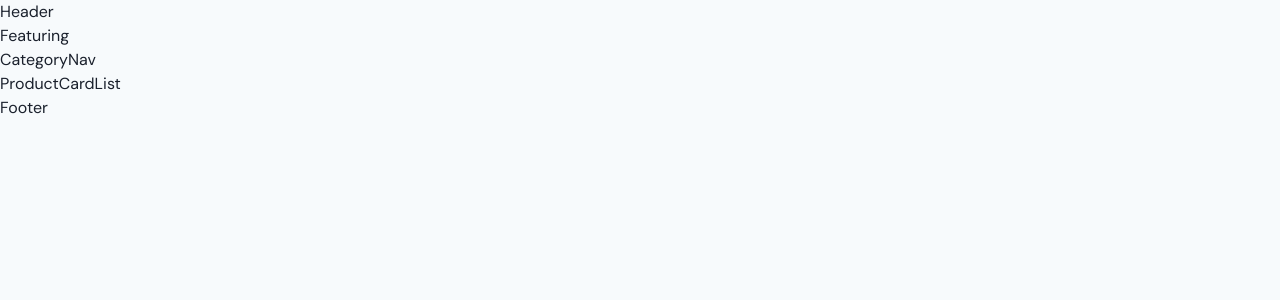
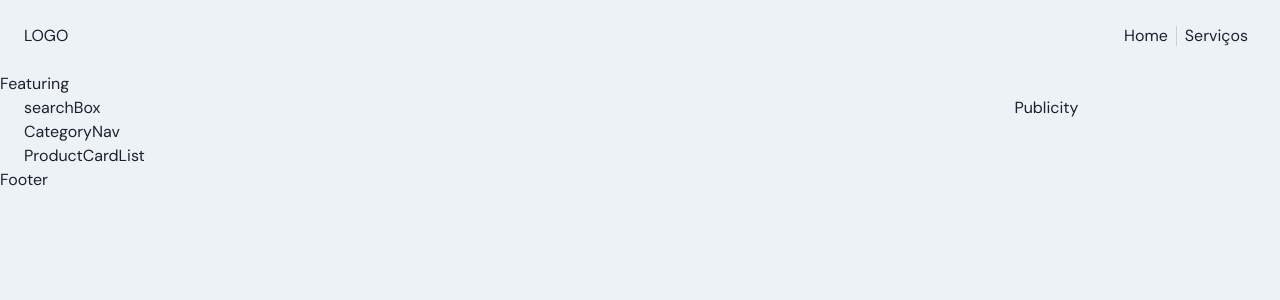
Before and after one commit to arthurllopes/unacity, a Next.js app: page / in a window 1280 px wide. Shown: the top 300 px of the page. Built offline with nearby package versions, Linux system fonts and the light colour scheme; no server answers.

Commit message:
home base

```diff
--- a/components/header/index.tsx
+++ b/components/header/index.tsx
@@ -1,8 +1,27 @@
+import { Box, Center, Container, Divider, Flex, Spacer } from '@chakra-ui/react'
 import React from 'react'
 
 const Header = () => {
   return (
-    <div>Header</div>
+    <Container as="header" p={6} maxW="auto" display="flex" alignItems="center" bg="gray.100" >
+        <div className="logo">
+          LOGO
+        </div>
+          <Spacer />
+        <Flex as="nav" d="flex" alignItems="center" justifyContent="spaceBetween">
+          <Box px='2'>
+            Home
+          </Box>
+          <Box>
+          <Center height='20px' bg="gray.400">
+            <Divider orientation='vertical'  />
+          </Center>
+          </Box>
+          <Box px='2'>
+            Serviços
+          </Box>
+        </Flex>
+    </Container>
   )
 }
 
--- /dev/null
+++ b/fragments/searchBox/index.tsx
@@ -0,0 +1,9 @@
+import React from 'react'
+
+const searchBox = () => {
+  return (
+    <div>searchBox</div>
+  )
+}
+
+export default searchBox
--- a/pages/index.tsx
+++ b/pages/index.tsx
@@ -1,3 +1,4 @@
+import { Box, Container, Grid, GridItem } from '@chakra-ui/react'
 import type { NextPage } from 'next'
 import Head from 'next/head'
 import React from 'react'
@@ -5,7 +6,9 @@ import CategoryNav from '../components/categoryNav'
 import Featuring from '../components/featuring'
 import Footer from '../components/footer'
 import Header from '../components/header'
-import ProductCardList from '../components/ProductCardList'
+import ProductCardList from '../components/productCardList'
+import Publicity from '../components/publicity'
+import SearchBox from '../fragments/searchBox'
 import { client } from '../services/contentful'
 
 const Home: NextPage = () => {
@@ -23,13 +26,21 @@ const Home: NextPage = () => {
         <meta name="description" content="Generated by create next app" />
         <link rel="icon" href="/favicon.ico" />
       </Head>
-      <main>
+      <Box as="main">
         <Header />
         <Featuring />
-        <CategoryNav />
-        <ProductCardList />
+        <Grid maxW="auto" px={6} templateColumns='4fr 1fr' gap={6} >
+          <GridItem >
+            <SearchBox />
+            <CategoryNav />
+            <ProductCardList />
+          </GridItem >
+          <GridItem >
+            <Publicity />
+          </GridItem >
+        </Grid>
         <Footer />
-      </main>
+      </Box>
     </>
   )
 }
--- a/styles/theme.ts
+++ b/styles/theme.ts
@@ -13,7 +13,7 @@ export const theme = extendTheme({
     styles: {
         global: {
             body: {
-                bg: 'gray.50',
+                bg: 'gray.100',
             }
         }
 
```
